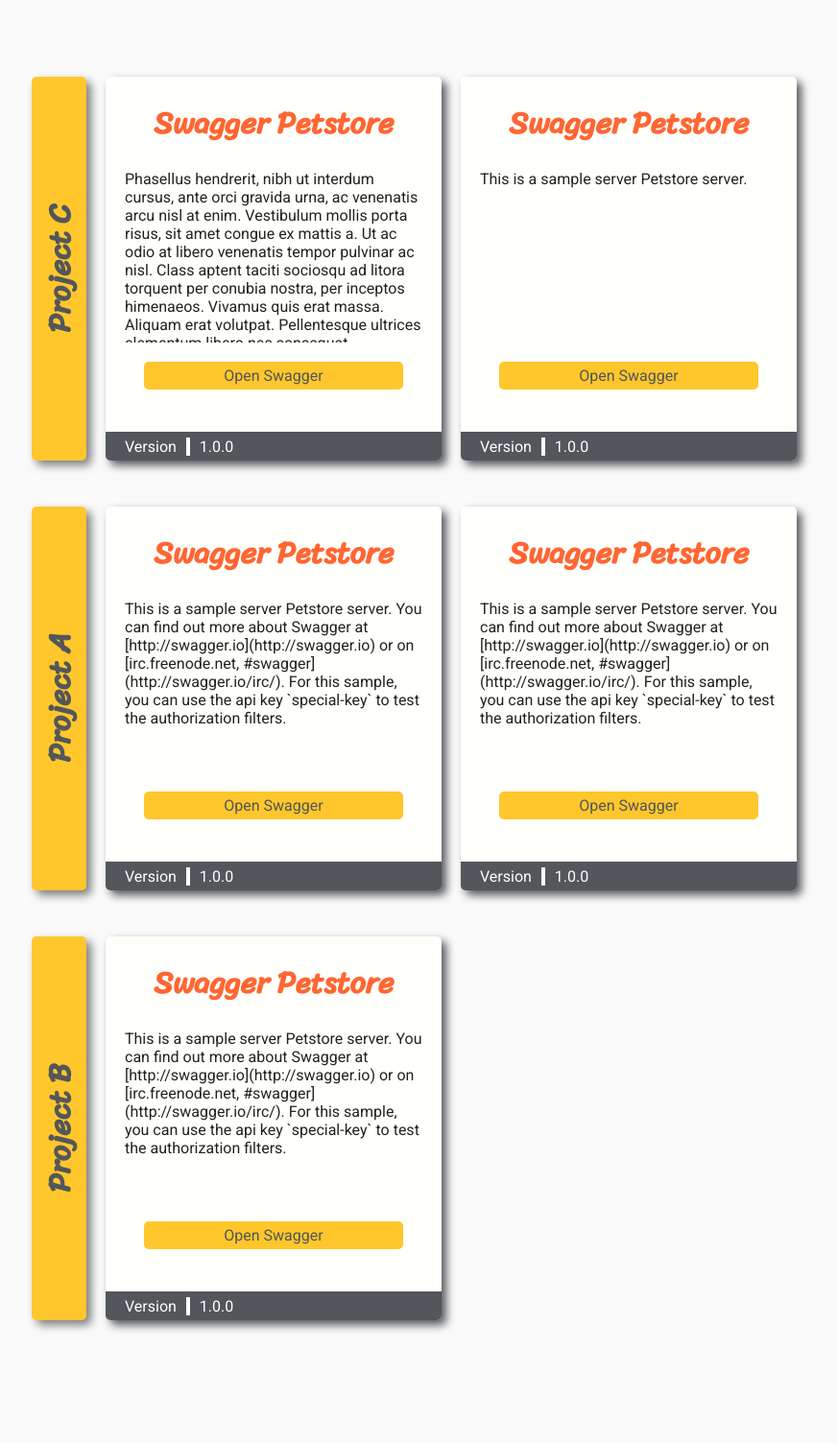
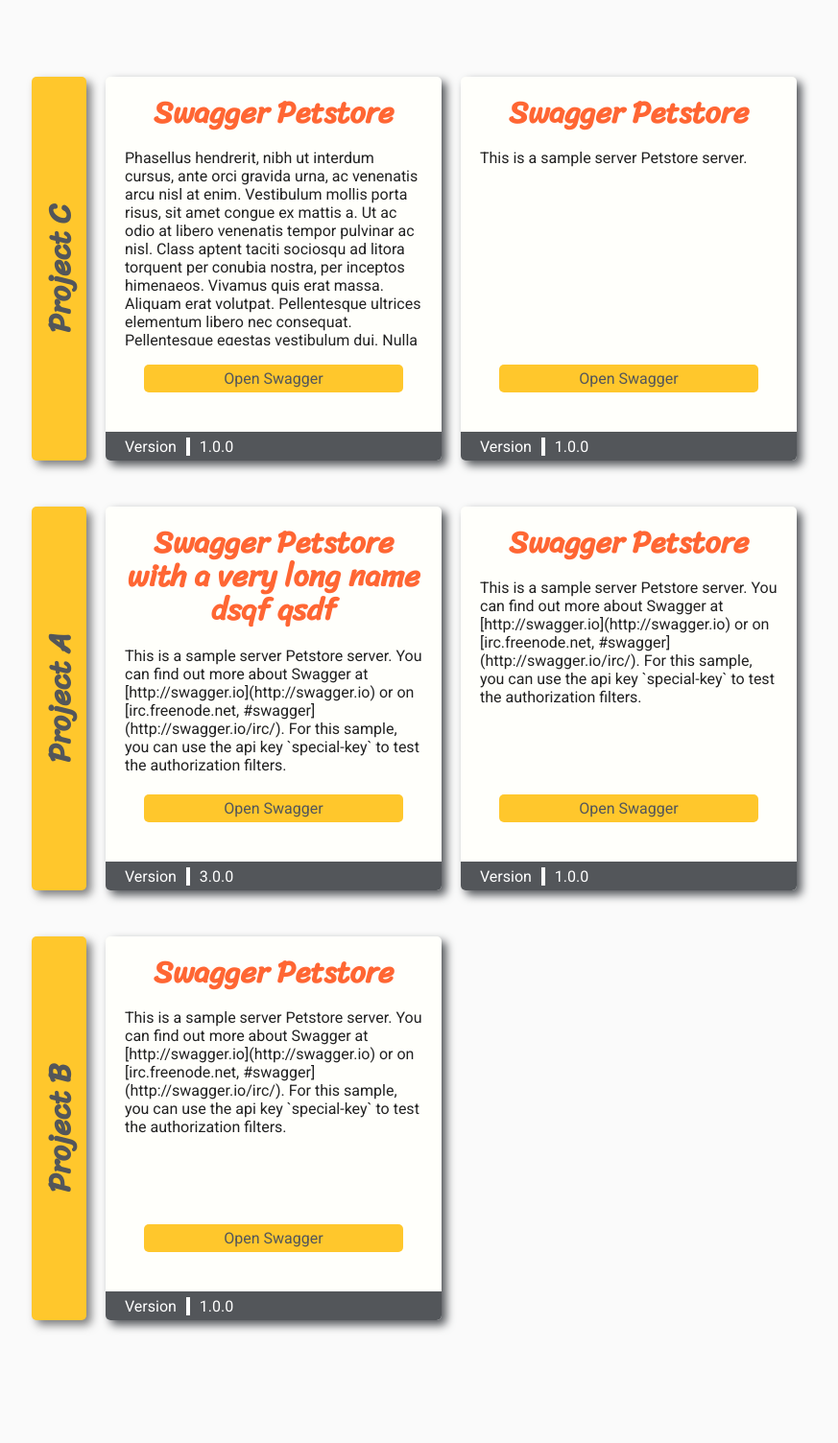
Before and after one commit to Coni63/swagger_hub, a Django app: page / in a window 1280 px wide. Shown: the whole page at 96% size, without its empty margins (47-920 px from the left). Run offline with Django 3.2, Linux system fonts and the light colour scheme.

Commit message:
fix issue with very long title

```diff
--- a/docs/Project A/swagger1.yaml
+++ b/docs/Project A/swagger1.yaml
@@ -1,8 +1,8 @@
 swagger: "2.0"
 info:
   description: "This is a sample server Petstore server.  You can find out more about     Swagger at [http://swagger.io](http://swagger.io) or on [irc.freenode.net, #swagger](http://swagger.io/irc/).      For this sample, you can use the api key `special-key` to test the authorization     filters."
-  version: "1.0.0"
-  title: "Swagger Petstore"
+  version: "3.0.0"
+  title: "Swagger Petstore  with a very long name dsqf qsdf "
   termsOfService: "http://swagger.io/terms/"
   contact:
     email: "apiteam@swagger.io"
--- a/hub/static/hub/style.css
+++ b/hub/static/hub/style.css
@@ -87,20 +87,26 @@
 	 position: relative;
 	 box-shadow: 5px 5px 10px #53565A;
 }
+.text-block {
+	height: 280px;
+	max-height: 280px;
+	display: flex;
+	flex-direction: column;
+}
  .project-card h1 {
 	 font-family: 'Sriracha', arial, sans-serif;
 	 text-align: center;
 	 margin-bottom: 20px;
 	 color: #FF6633;
+	 line-height: 110%;
 }
  .project-card .description {
 	 margin-bottom: 20px;
-	 height: 180px;
-	 max-height: 180px;
+	 flex-grow: 1;
 	 text-overflow: ellipsis;
 	 width: 100%;
      display: block;
-     overflow: hidden
+     overflow: hidden;
 }
  .project-card .social {
 	 display: flex;
--- a/hub/templates/hub/home.html
+++ b/hub/templates/hub/home.html
@@ -40,11 +40,15 @@
 				{% for file in files %}
 
 					<div class="project-card">
-						<h1>
-							{{ file.title }}
-						</h1>
-						<div class="description">
-							{{ file.description }}
+						<div class="text-block">
+							<div class="title">
+								<h1>
+									{{ file.title }}
+								</h1>
+							</div>
+							<div class="description">
+								{{ file.description }}
+							</div>
 						</div>
 						<div class="social">
 							<a href="swagger/?project={{ project }}&filename={{ file.filename }}" target="_blank">Open Swagger</a>
```
